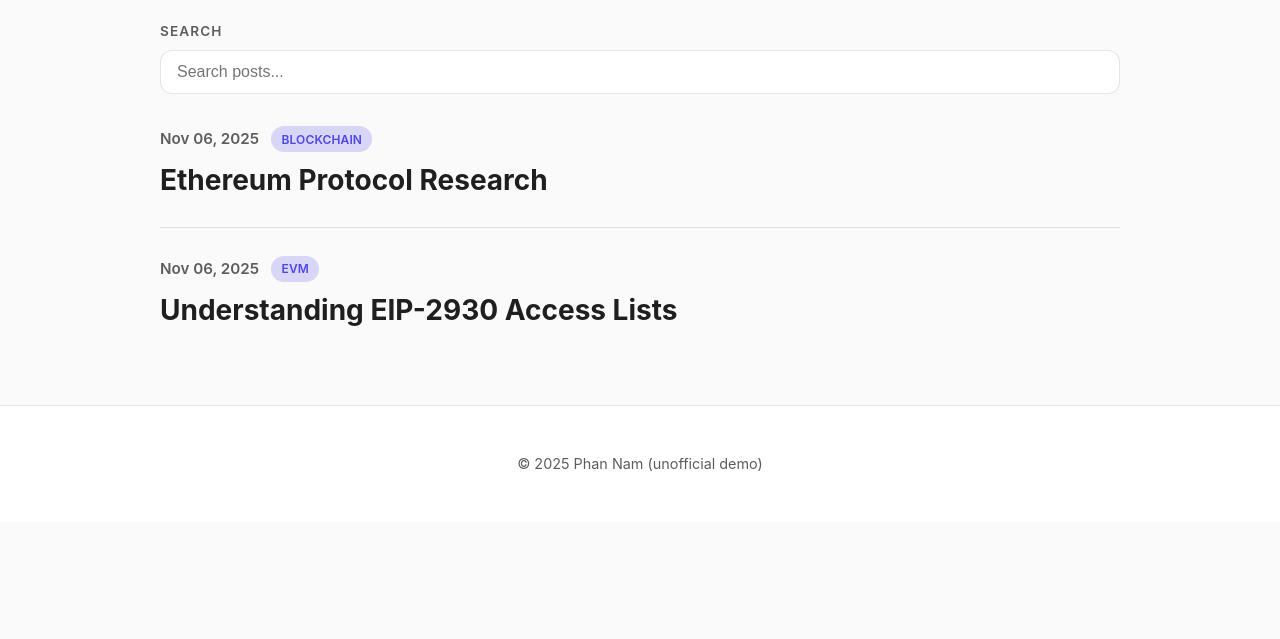
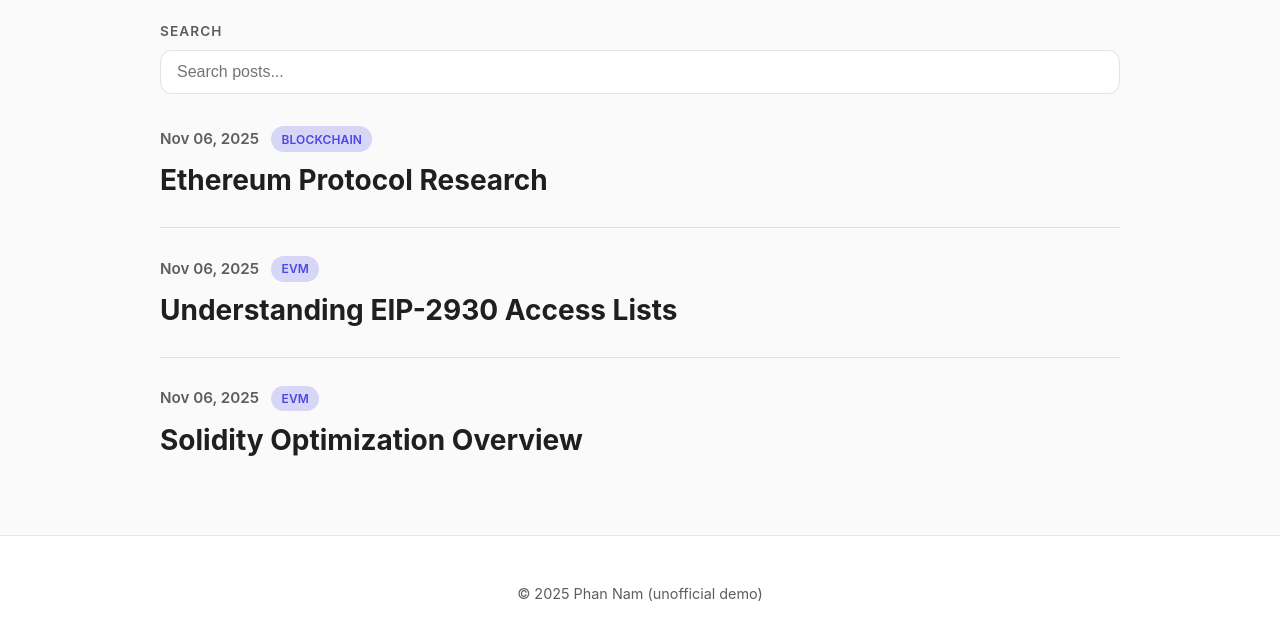
Before and after one commit to PhanNam1501/my-website, a plain HTML site: page index.html in a window 1280 px wide. Shown: the part 159-798 px from the top of the page. Drawn offline with Linux system fonts and the light colour scheme.

Commit message:
optimize-solidity

```diff
--- a/index.html
+++ b/index.html
@@ -62,6 +62,18 @@
             </a>
           </h2>
         </article>
+
+        <article class="post" data-category="evm" data-title="solidity optimization overview">
+          <div class="post-meta">
+            <time datetime="2025-11-06">Nov 06, 2025</time>
+            <span class="post-category">EVM</span>
+          </div>
+          <h2>
+            <a href="https://optimizesolidity.hashnode.space/default-guide/part-1-overview?t=1762704901046" target="_blank" rel="noopener noreferrer">
+              Solidity Optimization Overview
+            </a>
+          </h2>
+        </article>
       </section>
     </main>
 
```
